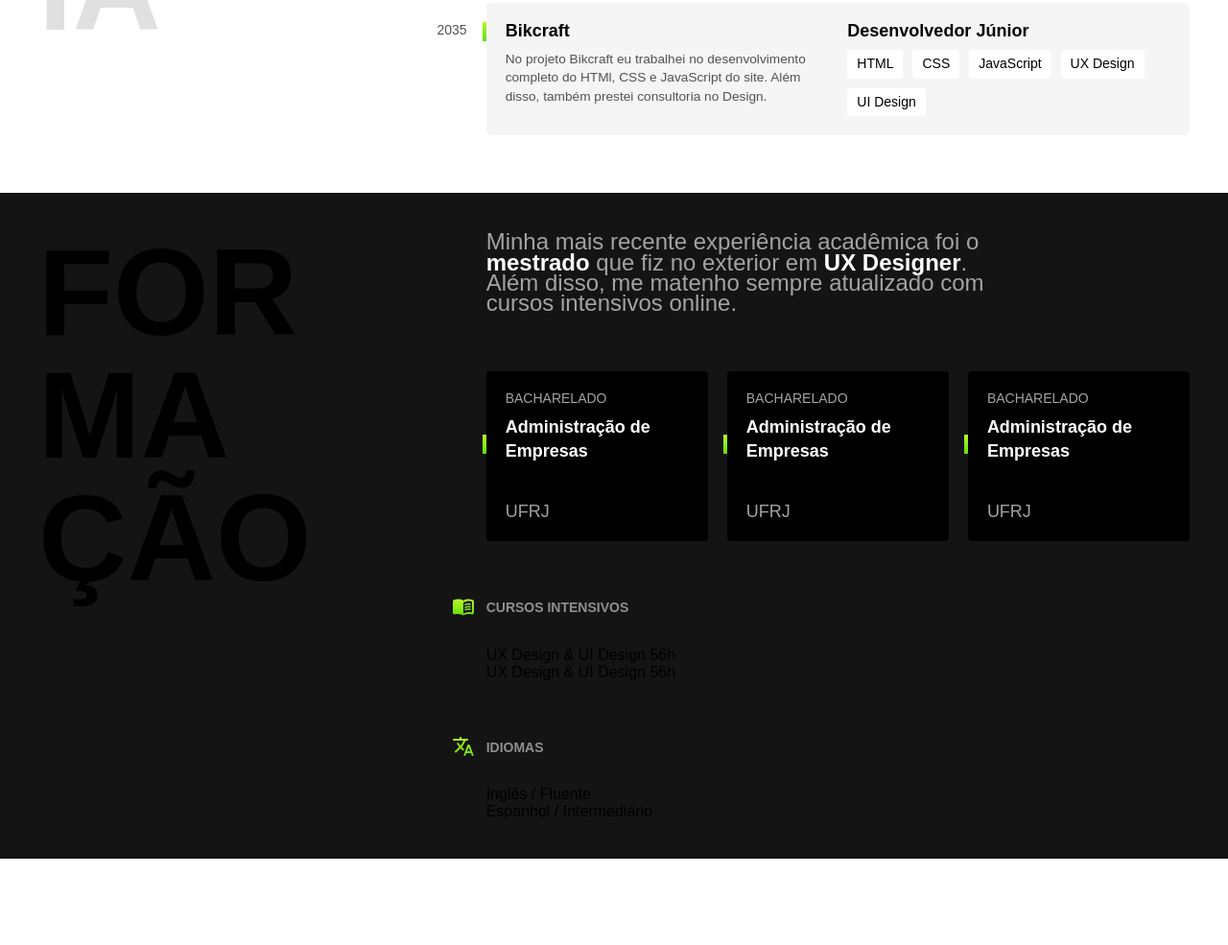
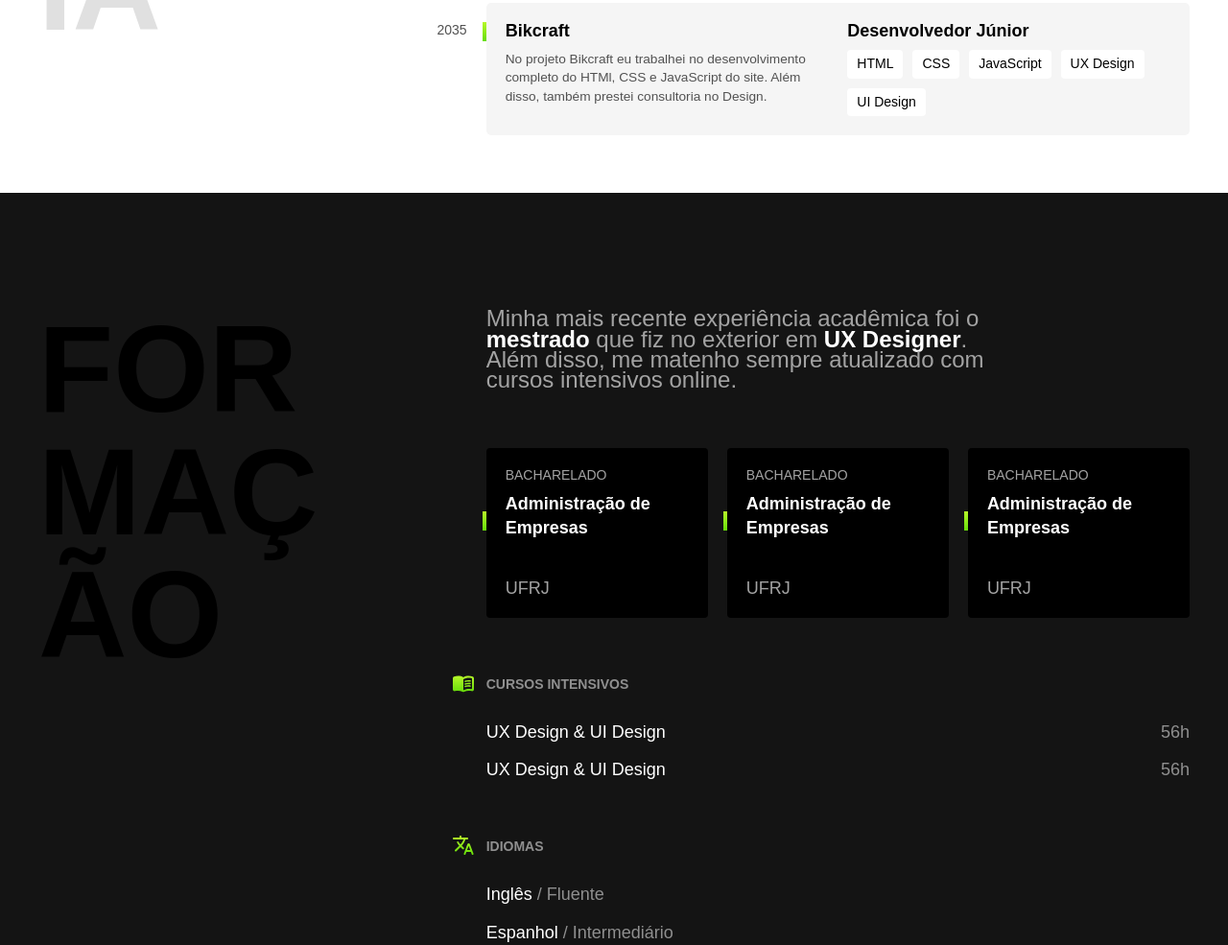
Before and after one commit to gab-braga/origamid-studies, a plain HTML site: page portfolio/index.html in a window 1280 px wide. Shown: the part 1231-2216 px from the top of the page at 96% size. Before the commit the page ends 2126 px from the top, so only its background shows below. Drawn offline with Linux system fonts and the light colour scheme; files whose address does not match are found by name.

Commit message:
bug: portfolio updated style

```diff
--- a/portfolio/css/academy.css
+++ b/portfolio/css/academy.css
@@ -1,10 +1,22 @@
 .academy-container {
   background-color: #141414;
+  position: relative;
+}
+
+.academy-container::after {
+  content: "";
+  display: block;
+  width: 130px;
+  height: 100px;
+  background: url("../assets/detalhe.svg") no-repeat center;
+  position: absolute;
+  bottom: -50px;
+  left: 20px;
 }
 
 .academy {
   max-width: 1200px;
-  padding: 40px 20px;
+  padding: 120px 20px;
   margin: 0 auto;
   display: grid;
   grid-template-columns: 1fr 2fr;
@@ -13,6 +25,7 @@
 
 .academy .subtitle {
   color: #000000;
+  max-width: 5ch;
 }
 
 .academy-text {
@@ -105,3 +118,41 @@
 .languages h3::before {
   background: url("../assets/idiomas.svg") no-repeat center;
 }
+
+.academy-extra li {
+  color: #ffffff;
+  font-size: 1.125rem;
+  line-height: 1.1;
+  margin-bottom: 20px;
+}
+
+.academy-extra li span {
+  color: #8f8f8f;
+}
+
+.courses li {
+  display: flex;
+  align-items: center;
+  justify-content: space-between;
+}
+
+@media (max-width: 800px) {
+  .academy {
+    grid-template-columns: 1fr;
+    padding: 60px 20px;
+    gap: 40px;
+  }
+
+  .academy .subtitle {
+    color: #ffffff;
+  }
+
+  .academy-text {
+    font-size: 1.25rem;
+  }
+
+  .academy-extra h3::before {
+    position: initial;
+    margin-bottom: 10px;
+  }
+}
--- a/portfolio/css/global.css
+++ b/portfolio/css/global.css
@@ -37,6 +37,6 @@ img {
     font-size: 3rem;
     text-transform: capitalize;
     word-break: break-all;
-    max-width: initial;
+    max-width: initial !important;
   }
 }
--- a/portfolio/css/intro.css
+++ b/portfolio/css/intro.css
@@ -19,7 +19,7 @@
   display: block;
   width: 130px;
   height: 100px;
-  background-image: url("../assets/detalhe.svg") no-repeat center;
+  background: url("../assets/detalhe.svg") no-repeat center;
   position: absolute;
   top: -15px;
   left: -40px;
```
Also changed, not shown: 1 other file.
